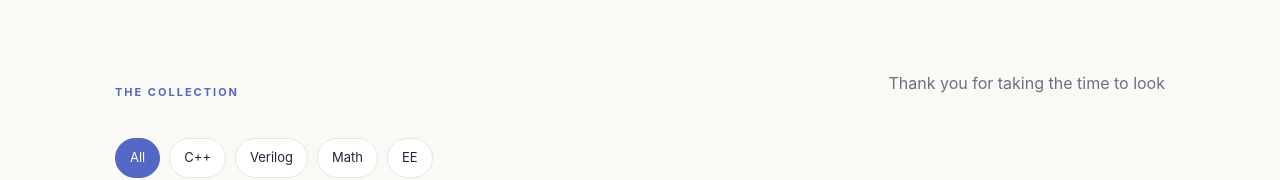
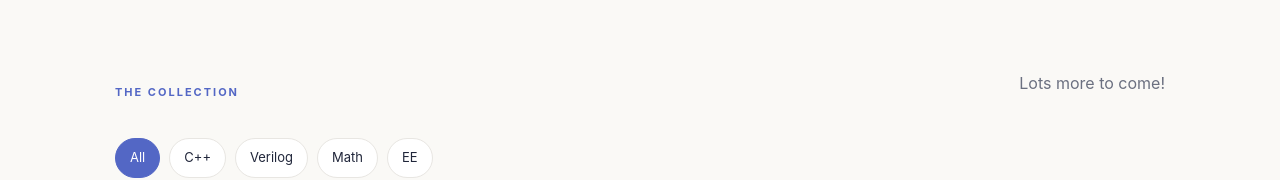
Before and after one commit to natali3m1/natali3m1.github.io, a plain HTML site: page index.html in a window 1280 px wide. Shown: the part 489-669 px from the top of the page. Drawn offline with Linux system fonts and the light colour scheme.

Commit message:
Update muted text in collection section

```diff
--- a/index.html
+++ b/index.html
@@ -33,7 +33,7 @@
         <div>
             <p class="eyebrow">THE COLLECTION</p>
         </div>
-        <p class="muted">Thank you for taking the time to look</p>
+        <p class="muted">Lots more to come!</p>
     </div>
     <div id="filters" class="filters"></div>
     <div id="project-grid" class="project-grid"></div>
```
